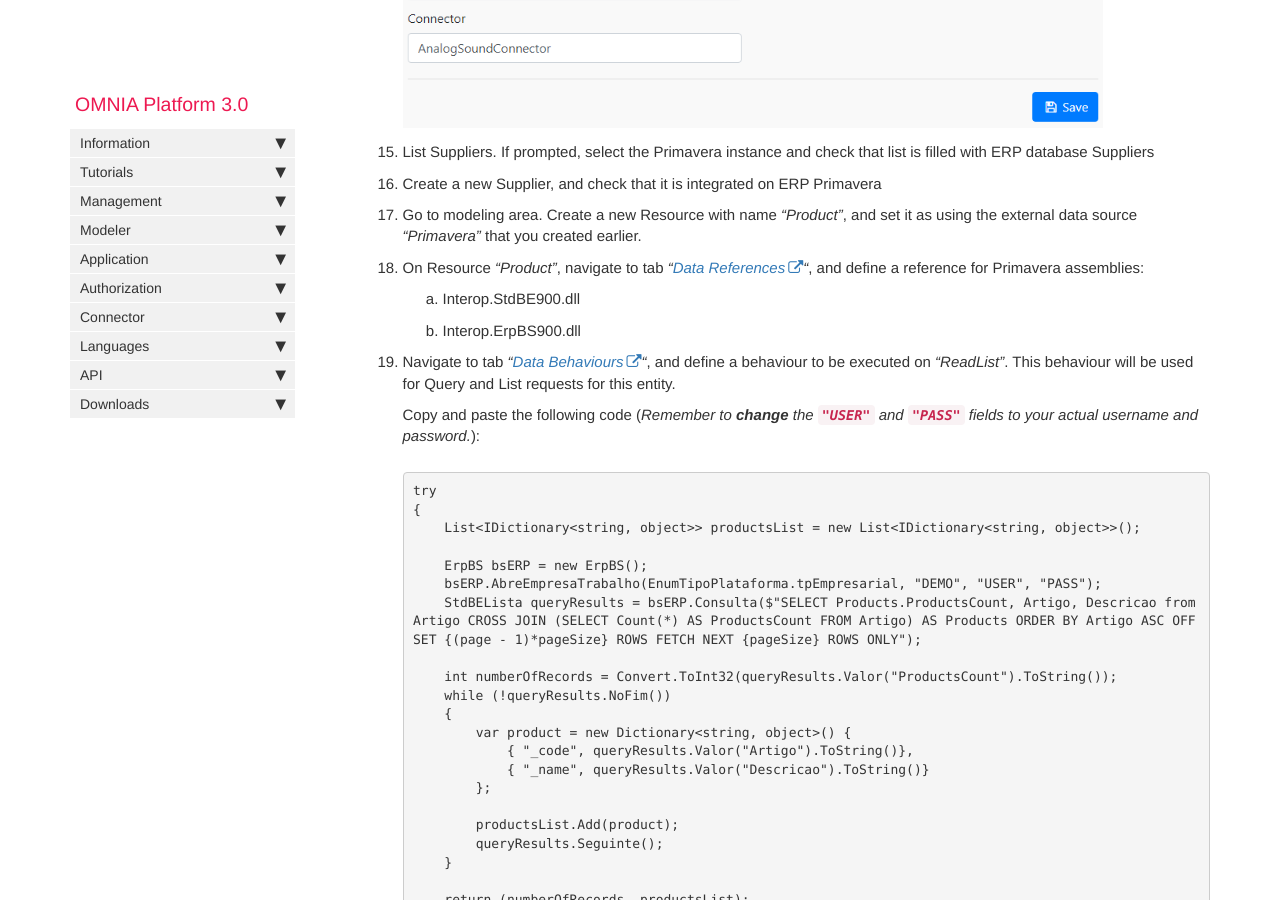
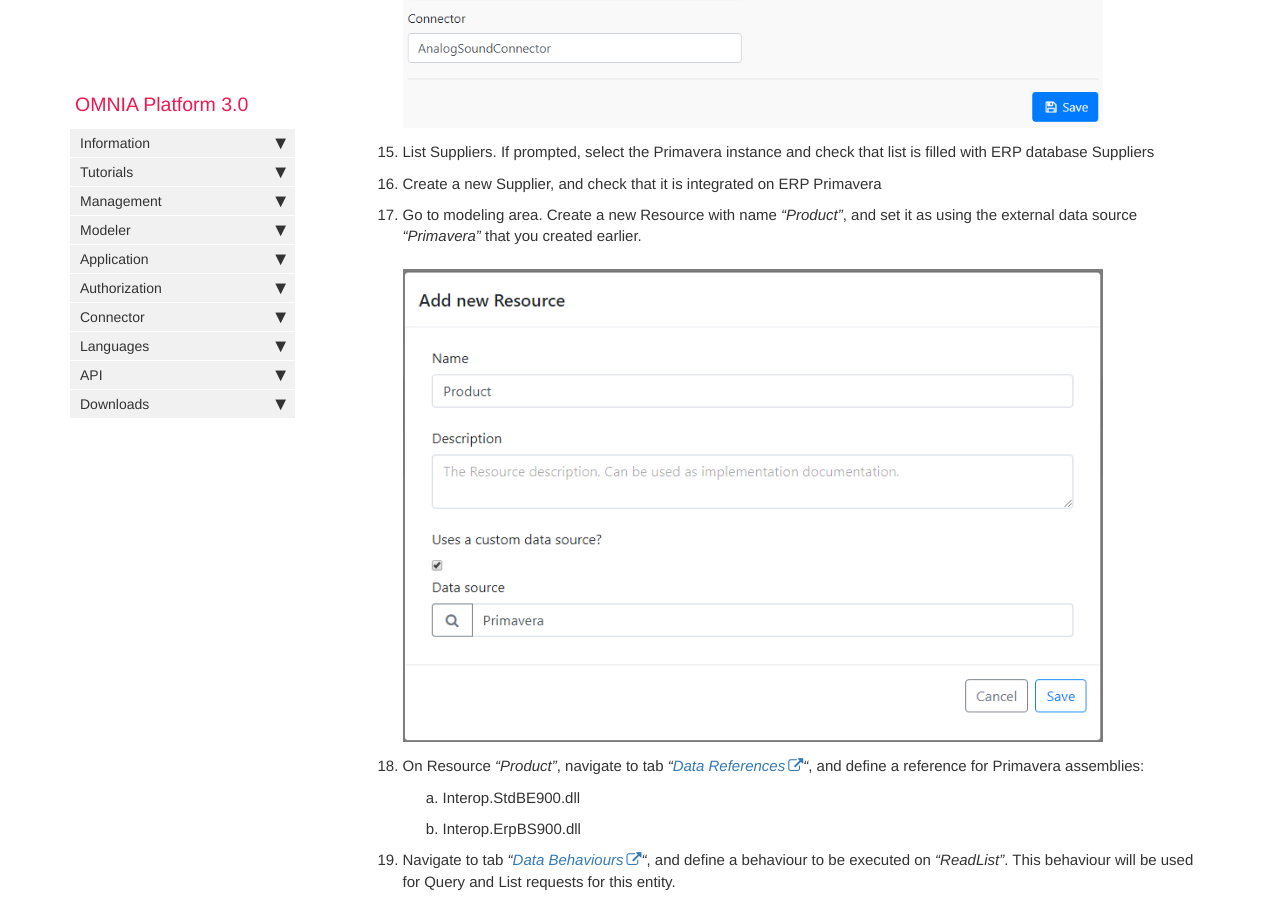
Before and after one commit to daniel8lopes/omnia3, a Jekyll site: the page built from docs/pages/omnia3/Tutorials/omnia3_multisystemconnectortutorial.md, in a window 1280 px wide and 900 px high, scrolled down 5631 px. Built offline with Jekyll 4.4.1, drawn with Linux system fonts in a browser that asks for light colours; nearby versions of some CDN libraries; comment, search, counter and statistics services are not loaded.

Commit message:
Update omnia3_multisystemconnectortutorial.md

```diff
--- a/docs/pages/omnia3/Tutorials/omnia3_multisystemconnectortutorial.md
+++ b/docs/pages/omnia3/Tutorials/omnia3_multisystemconnectortutorial.md
@@ -166,6 +166,8 @@ This tutorial also requires an access to [Primavera ERP](https://pt.primaverabss
 16. Create a new Supplier, and check that it is integrated on ERP Primavera
 
 17. Go to modeling area. Create a new Resource with name *"Product"*, and set it as using the external data source *"Primavera"* that you created earlier.
+
+    ![Modeler create Resource_Product](/images/tutorials/multisystemconnector/Create-Resource-Product.PNG)
 
 18. On Resource *"Product"*, navigate to tab *"[Data References](https://docs.numbersbelieve.com/omnia3_modeler_references.html)"*, and define a reference for Primavera assemblies:
 
```
